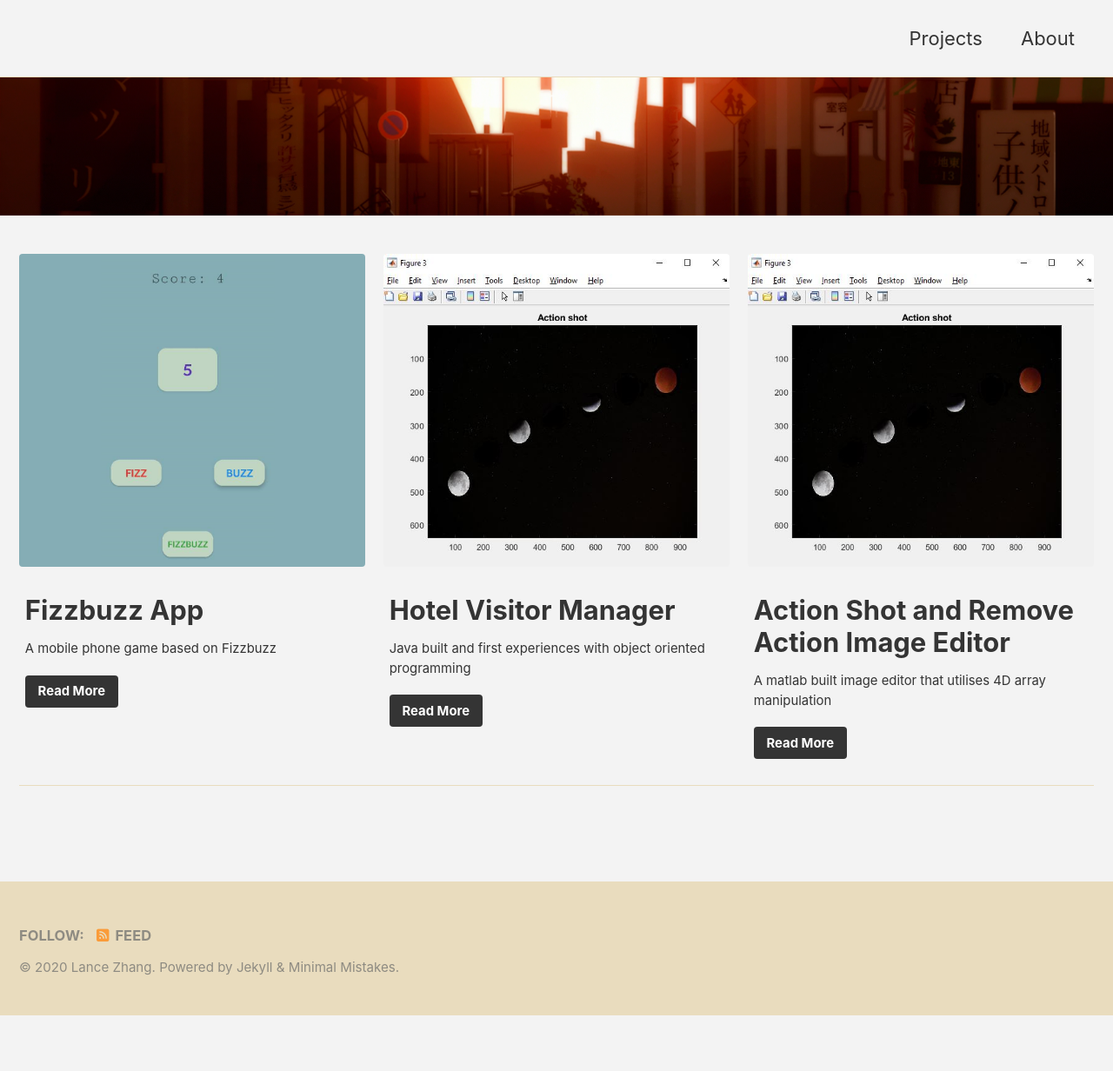
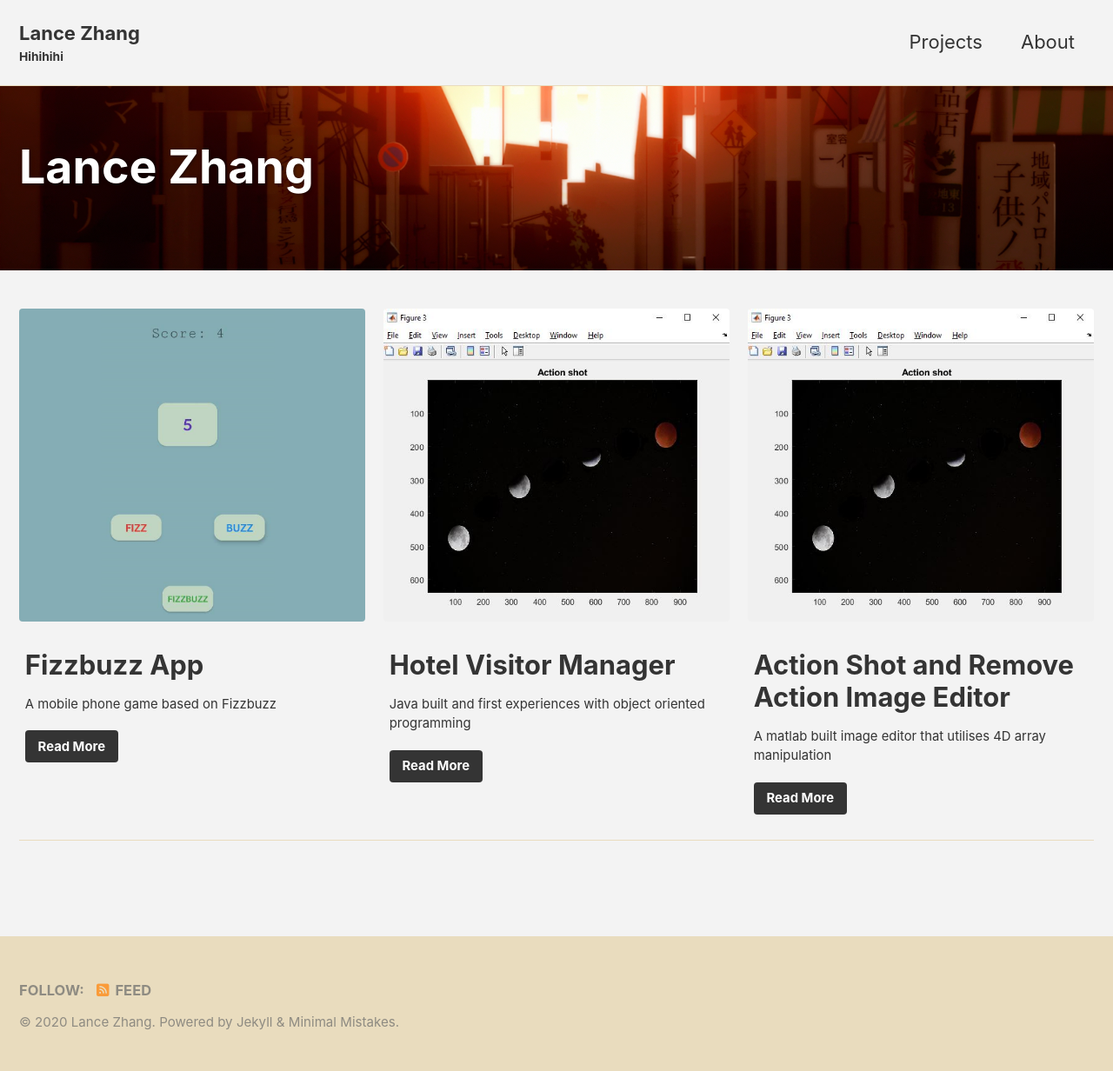
Before and after one commit to lancelancezhang/lancelancezhang.github.io, a Jekyll site: the page built from _pages/test.md, in a window 1280 px wide. Shown: the whole page at 87% size. Built offline with Jekyll 4.4.1, drawn with Linux system fonts in a browser that asks for light colours; cached includes are drawn as plain includes; nearby versions of some CDN libraries; the list of posts is cut into pages by our own code; before the commit the page ends 1168 px from its top, so only the background shows below that; some of the changed lines change nothing that is shown.

Commit message:
changing titles

```diff
--- a/_config.yml
+++ b/_config.yml
@@ -16,9 +16,9 @@ minimal_mistakes_skin    : "dirt" #, "aqua", "contrast", "dark", "dirt", "neon",
 
 # Site Settings
 locale                   : "en-US"
-title                    : ""
-title_separator          : "-"
-subtitle                 : # site tagline that appears below site title in masthead
+title                    : "Lance Zhang"
+title_separator          : "|"
+subtitle                 : "Hihihihi"
 name                     : "Lance Zhang"
 description              : "Software Engineer Portfolio"
 url                      : # the base hostname & protocol for your site e.g. "https://mmistakes.github.io"
@@ -288,7 +288,7 @@ defaults:
     values:
       layout: single
       author_profile: true
-      read_time: true
+      read_time: false
       comments: # true
       share: true
       related: true
```
